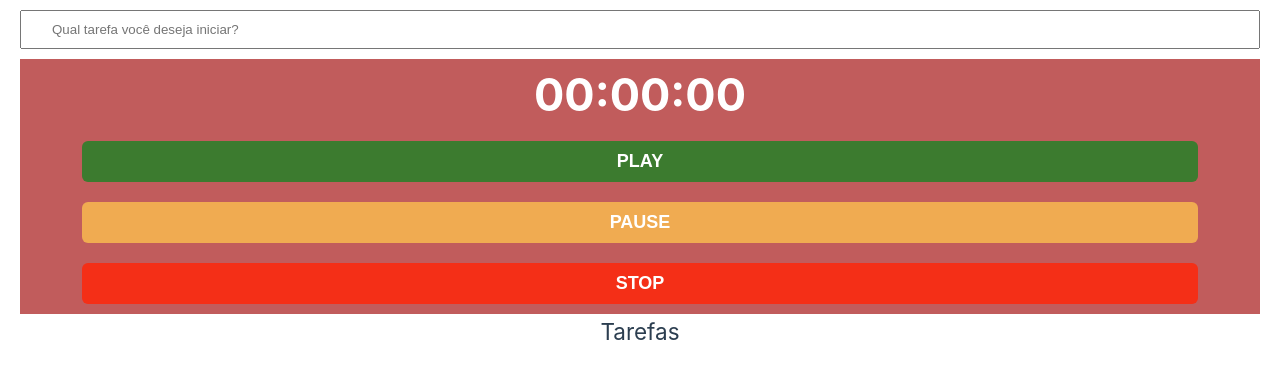
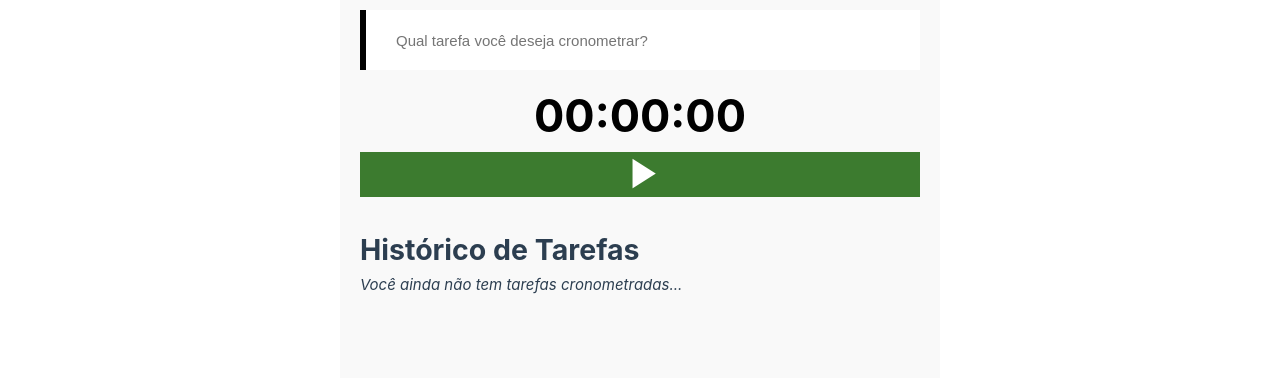
Before and after one commit to farsousa/task-tracker, a Vue app: page / in a window 1280 px wide. Shown: the top 378 px of the page. Built offline with nearby package versions, Linux system fonts and the light colour scheme.

Commit message:
implementado layout

```diff
--- a/index.html
+++ b/index.html
@@ -1,14 +1,17 @@
 <!DOCTYPE html>
 <html lang="en">
   <head>
-    <meta charset="UTF-8">
-    <link rel="icon" href="/favicon.ico">
-    <meta name="viewport" content="width=device-width, initial-scale=1.0">
+    <meta charset="UTF-8" />
+    <link rel="icon" href="/favicon.ico" />
+    <meta name="viewport" content="width=device-width, initial-scale=1.0" />
     <title>Vite App</title>
-    <script src="https://kit.fontawesome.com/63f7b676c0.js" crossorigin="anonymous"></script>
+    <script
+      src="https://kit.fontawesome.com/63f7b676c0.js"
+      crossorigin="anonymous"
+    ></script>
   </head>
   <body>
-    <div id="app"></div>
+    <div style="" id="app"></div>
     <script type="module" src="/src/main.ts"></script>
   </body>
 </html>
--- a/src/App.vue
+++ b/src/App.vue
@@ -1,13 +1,18 @@
 <template>
   <section class="pagina">
     <div class="temporizador">
-      <input class="entrada-tarefa" type="text" placeholder="Qual tarefa você deseja iniciar?" v-model="tarefa.descricao" />
-      <CronometroComponente :habilitarCronometragem="!tarefa.descricao" @acao="registrarTarefa" />
+      <input class="entrada-tarefa" type="text" placeholder="Qual tarefa você deseja cronometrar?" v-model="tarefa.descricao" />
+      <CronometroComponente :estaPermitidoCronometragem="!tarefa.descricao" @acao="registrarTarefa" />
     </div>
 
-    <div class="tarefas">
-      <h1>Tarefas</h1>
-      <TarefaComponente v-for="(tarefa, index) in tarefas" :key="index" :descricao="tarefa.descricao" :duracao="tarefa.duracao" />
+    <div class="historico-tarefas">
+      <h1>Histórico de Tarefas</h1>
+      <i v-if="tarefas.length === 0">Você ainda não tem tarefas cronometradas...</i>
+      <div v-for="(tarefa, index) in tarefas" :key="index">
+        <p v-if="index === 0">{{ tarefa.data }}</p>
+        <p v-if="index > 0 && tarefas[index - 1].data !== tarefa.data">{{ tarefa.data }}</p>
+        <TarefaComponente  :descricao="tarefa.descricao" :duracao="tarefa.duracao" />
+      </div>
     </div>
   </section>
 </template>
@@ -16,6 +21,7 @@
 import { defineComponent } from 'vue'
 import CronometroComponente from './components/CronometroComponente.vue'
 import TarefaComponente from './components/TarefaComponente.vue'
+import RodapeComponente from './components/RodapeComponente.vue'
 import ITarefa from './interfaces/ITarefa'
 
 export default defineComponent ({
@@ -23,6 +29,7 @@ export default defineComponent ({
   components: {
     CronometroComponente,
     TarefaComponente,
+    RodapeComponente,
   },
   data() {
     return {
@@ -34,12 +41,21 @@ export default defineComponent ({
     registrarTarefa(tempoDecorrido: string) {
       if(this.tarefa.descricao) {
         this.tarefa.duracao = tempoDecorrido
+        this.tarefa.data = new Date().toLocaleString().substring(0,10)
         this.tarefas.push(this.tarefa)
         this.tarefa = {} as ITarefa
       }else {
         alert("Preencha a tarefa executada!")
       }
-
+    },
+    gerarNumeroAleatorio(min: number, max: number) {
+      return Math.floor(Math.random() * (max - min + 1) + min);
+    },
+    gerarDataAleatoria() {
+      const ano = this.gerarNumeroAleatorio(2000, new Date().getFullYear());
+      const mes = this.gerarNumeroAleatorio(0, 11);
+      const dia = this.gerarNumeroAleatorio(1, new Date(ano, mes + 1, 0).getDate());
+      return new Date(ano, mes, dia);
     }
 
   }
@@ -52,8 +68,10 @@ export default defineComponent ({
   display: flex;
   flex-direction: column;
   align-items: center;
-  background-color: #ffffff;
   height: 100vh;
+  max-width: 600px;
+  margin: auto;
+  background-color: rgb(249, 249, 249);
 }
 .entrada-tarefa {
   width: 100%;
@@ -61,12 +79,35 @@ export default defineComponent ({
   margin: 10px 0;
 }
 
-.temporizador, .tarefas {
+.temporizador, .historico-tarefas {
   padding: 0 20px;
   width: 100%;
 }
 
-.tarefas h1 {
+.temporizador input {
+  outline: none;
+  border: none;
+  border-left: 6px solid black;
+  background-color: #fff;
+  height: 60px;
+  font-size: 1em;
+}
+
+.temporizador input:focus {
+    outline: none;
+    border: none;
+    border-left: 6px solid black;
+}
+
+.historico-tarefas h1 {
+  font-size: 1.9em;
+  margin-top: 30px;
+  font-weight: 700;
+}
+
+.historico-tarefas p {
   text-align: center;
+  margin-top: 20px;
 }
+
 </style>
--- a/src/components/CronometroComponente.vue
+++ b/src/components/CronometroComponente.vue
@@ -1,24 +1,23 @@
 <template>
   <div class="cronometro">
-    <strong >{{tempoDecorrido}}</strong>
-    <button class="play" @click="iniciarCronometro()" >
-      <span> PLAY </span>
-    </button>
-    <button class="pause" @click="pausarCronometro()" >
-      <span> PAUSE </span>
-    </button>
-    <button class="stop"  @click="finalizarCronometro();" >
-      <span> STOP </span>
-    </button>
+    <div class="tempo">
+      <strong >{{tempoDecorrido}}</strong>
+    </div>
+    <div class="acoes">
+      <i class="material-icons play" v-show="!estaRodandoCronometro" @click="iniciarCronometro()">play_arrow</i>
+      <i class="material-icons pause" v-show="estaRodandoCronometro"  @click="pausarCronometro()">pause</i>
+      <i class="material-icons stop" v-show="foiIniciadoCronometro" @click="finalizarCronometro();">stop</i>
+    </div>
   </div>
 </template>
 <script lang="ts">
 import { defineComponent } from 'vue'
+import 'material-design-icons/iconfont/material-icons.css';
 
 export default defineComponent ({
     name: 'CronometroComponente',
     props: {
-      habilitarCronometragem: {
+      estaPermitidoCronometragem: {
         type: Boolean,
         required: false,
         default: true
@@ -28,24 +27,23 @@ export default defineComponent ({
       return {
         tempoEmSegundos: 0 as number,
         cronometro: 0 as any,
-        estaCronometroRodando: false as boolean,
+        estaRodandoCronometro: false as boolean,
       }
     },
     computed: {
       tempoDecorrido(): string {
         return new Date(this.tempoEmSegundos * 1000).toISOString().substring(11, 19)
       },
-      cronometroIniciado(): boolean {
-        return this.tempoEmSegundos >= 1
+      foiIniciadoCronometro(): boolean {
+        return this.tempoEmSegundos > 0
       }
     },
     methods: {
       iniciarCronometro(): void {
-        if(this.estaCronometroRodando || this.habilitarCronometragem) {
+        if(this.estaRodandoCronometro || this.estaPermitidoCronometragem) {
           alert('informe a tarefa')
         }else {
-          alert('iniciar cronogramas')
-          this.estaCronometroRodando = true
+          this.estaRodandoCronometro = true
           this.cronometro = setInterval(() => {
             this.tempoEmSegundos += 1
           }, 1000)
@@ -53,24 +51,22 @@ export default defineComponent ({
         }
       },
       pausarCronometro(): void {
-        if(!this.estaCronometroRodando || this.habilitarCronometragem) {
-          alert('Não pode pausar, já que nem começou a cronometragem')
+        if(!this.estaRodandoCronometro || this.estaPermitidoCronometragem) {
+
         } else {
-          alert('pausar cronogramas')
           clearInterval(this.cronometro)
-          this.estaCronometroRodando = false
+          this.estaRodandoCronometro = false
         }
 
       },
       async finalizarCronometro(): Promise<void> {
-        if(!this.cronometroIniciado && (!this.estaCronometroRodando || this.habilitarCronometragem)) {
-          alert('Não finalizado')
+        if(!this.foiIniciadoCronometro && (!this.estaRodandoCronometro || this.estaPermitidoCronometragem)) {
+
         }else {
           await this.$emit('acao', this.tempoDecorrido)
-          alert('finalizar cronogramas')
           this.tempoEmSegundos = 0
           clearInterval(this.cronometro)
-          this.estaCronometroRodando = false
+          this.estaRodandoCronometro = false
           console.log(this.tempoDecorrido)
         }
 
@@ -87,18 +83,26 @@ export default defineComponent ({
   justify-content: center;
   align-items: center;
   width: 100%;
-  background-color: #c15c5c;
 }
 
-.cronometro strong {
+.cronometro .tempo strong {
   font-size: 3em;
   font-weight: 700;
-  color: white;
+  color: #000000;
 }
 
-.cronometro span {
+.cronometro .acoes {
+  display: flex;
+  width: 100%;
+}
+
+.cronometro .acoes i {
   font-size: 3em;
   font-weight: 700;
+  color: #ffffff;
+  flex-grow: 1;
+  text-align: center;
+  cursor: pointer;
 }
 
 .cronometro button {
@@ -120,12 +124,24 @@ export default defineComponent ({
   background: #3c7b2f;
 }
 
+.play:hover {
+  background: #2c5b22;
+}
+
 .pause {
   background: #f0ab51;
+}
+
+.pause:hover {
+  background: #c48c42;
 }
 
 .stop {
   background: #f42f17;
 }
 
+.stop:hover {
+  background: #a62110;
+}
+
 </style>
--- /dev/null
+++ b/src/components/RodapeComponente.vue
@@ -0,0 +1,40 @@
+<template>
+  <footer class="rodape">
+    <i class="material-icons item">home</i>
+    <i class="material-icons item middle">access_time</i>
+    <i class="material-icons item">assignment</i>
+  </footer>
+</template>
+
+<script lang="ts">
+import { defineComponent } from 'vue'
+
+export default defineComponent ({
+  name: 'RodapeComponente'
+})
+</script>
+
+<style scoped>
+.rodape {
+  width: 100%;
+  height: 40px;
+  display: flex;
+  align-items: center;
+  justify-content: center;
+  padding: 40px 0;
+  box-shadow: 0 0 2px 0px;
+}
+
+.item {
+  flex-grow: 1;
+  text-align: center;
+}
+
+.item:hover {
+  background-color: bisque;
+}
+
+.middle {
+  font-size: 3em;
+}
+</style>
--- a/src/components/TarefaComponente.vue
+++ b/src/components/TarefaComponente.vue
@@ -1,7 +1,10 @@
 <template>
     <div class="tarefa">
-        <h2> {{ descricao }} </h2>
-        <p> {{ duracao }} </p>
+        <h2> {{ descricao }}  </h2>
+        <p>
+            <i class="material-icons">access_time</i>
+            <span>{{ duracao }} </span>
+        </p>
     </div>
 </template>
 
@@ -30,16 +33,22 @@ export default defineComponent ({
     width: 100%;
     padding: 5px 20px;
     margin: 10px 0;
-    background-color: #f3f3f3;
-    border-left: 8px solid black;
+    background-color: #ffffff;
+    border-left: 6px solid black;
 }
 
 h2 {
     font-weight: bold;
+    font-size: 1.1em;
 }
 
 p {
     font-size: 14px;
+    display: flex;
+}
+
+p span {
+    margin-left: 10px;
 }
 
 </style>
--- a/src/interfaces/ITarefa.ts
+++ b/src/interfaces/ITarefa.ts
@@ -1,4 +1,5 @@
 export default interface ITarefa {
     descricao: string;
     duracao: string;
+    data: string;
 }
```
